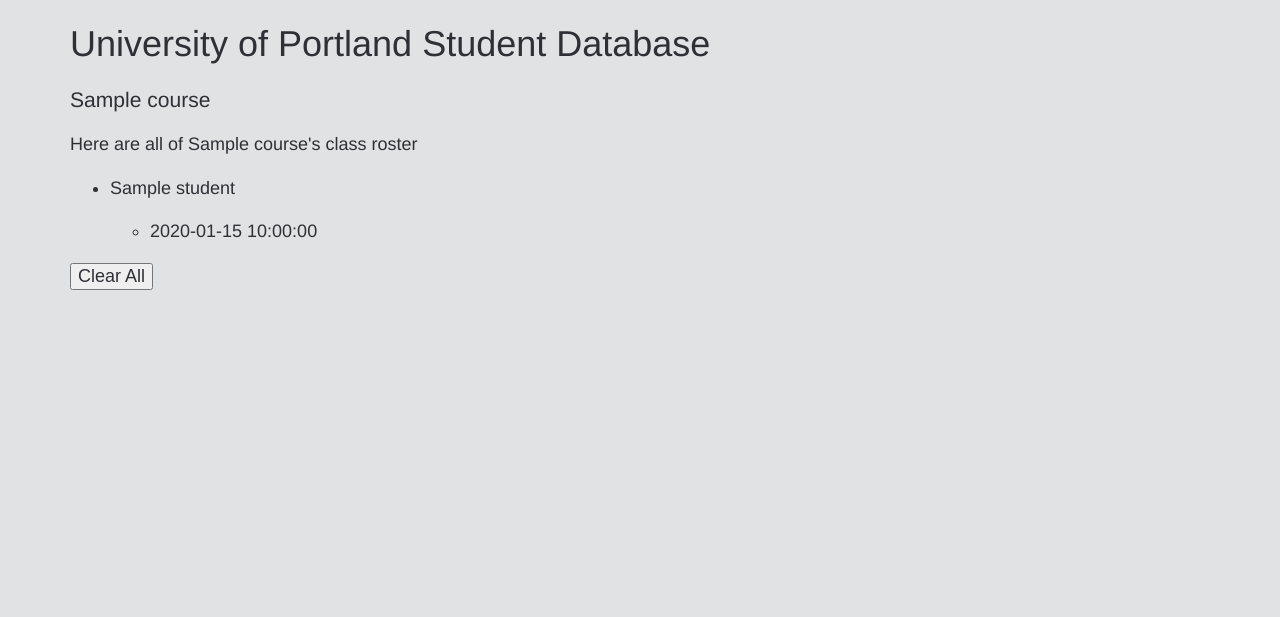
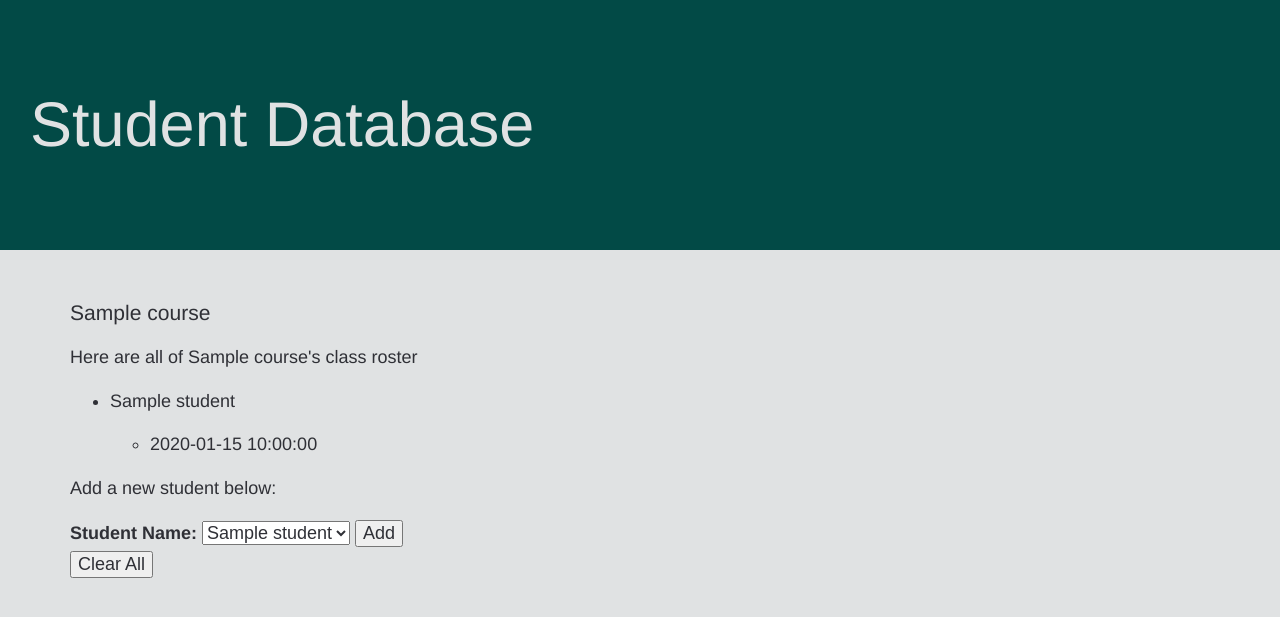
Before and after one commit to Bpopson11/university_registrar, a PHP site: template views/courses.html.twig in a window 1280 px wide. Shown: the top 617 px of the page. Run offline with PHP 8.4, Linux system fonts and the light colour scheme; the template is opened without the code that fills it: most values are stand-ins (such as "Sample title", 1, 10 or a date in 2020); some libraries are stand-ins or nearby versions.

Commit message:
create Add Student functionality to Courses

```diff
--- a/views/courses.html.twig
+++ b/views/courses.html.twig
@@ -6,8 +6,10 @@
     <title>U of P</title>
   </head>
   <body>
+    <div class="jumbotron">
+      <h1>Student Database</h1>
+    </div>
     <div class="container">
-      <h1>University of Portland Student Database</h1>
       <h3>{{ course.getCourse_name }}</h3>
       {% if students is not empty %}
           <p>Here are all of {{ course.getCourse_name }}'s class roster</p>
@@ -23,6 +25,20 @@
           <p>This course does not have any students yet!</p>
       {% endif %}
 
+      <p>Add a new student below:</p>
+      <form action='/add_student' method='post'>
+        <input id="course_id" name="course_id" type="hidden" value="{{ course.getId }}">
+        <label for='student_id'>Student Name:</label>
+        <select id='student_id' name='student_id' type='text'><br>
+          {% if all_students is not empty %}
+              {% for student in all_students %}
+                <option value="{{ student.getId }}"> {{ student.getName }} </option>
+              {% endfor %}
+              {% endif %}
+        </select>
+        <button type='submit' name='student_btn'>Add</button>
+      </form>
+
       <form action='/delete_all_courses' method='post'>
         <button type='submit' class="delete_course">Clear All</button>
       </form>
--- a/views/students.html.twig
+++ b/views/students.html.twig
@@ -6,8 +6,11 @@
     <title>U of P</title>
   </head>
   <body>
+    <div class="jumbotron">
+      <h1>Course Database</h1>
+    </div>
     <div class="container">
-      <h1>University of Portland Student Database</h1>
+
 
       {% if courses is not empty %}
           <p>Here are all of {{ student.getName }}'s courses</p>
```
Also changed, not shown: app/app.php (+10 -2 lines), views/index.html.twig (+4 -4 lines).
